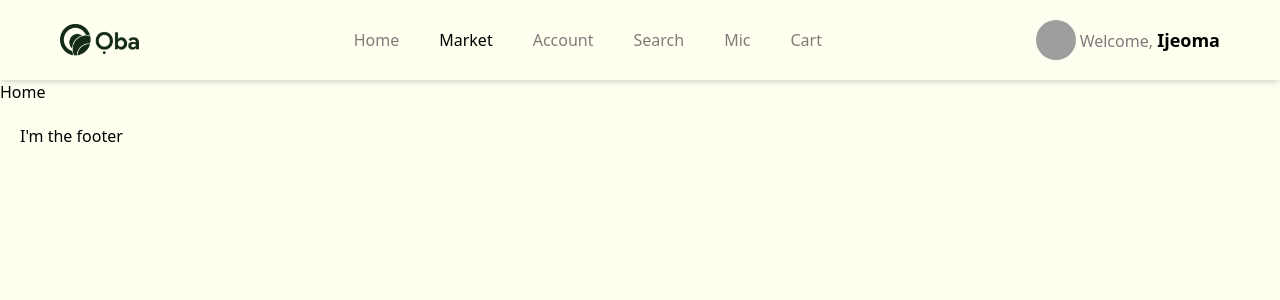
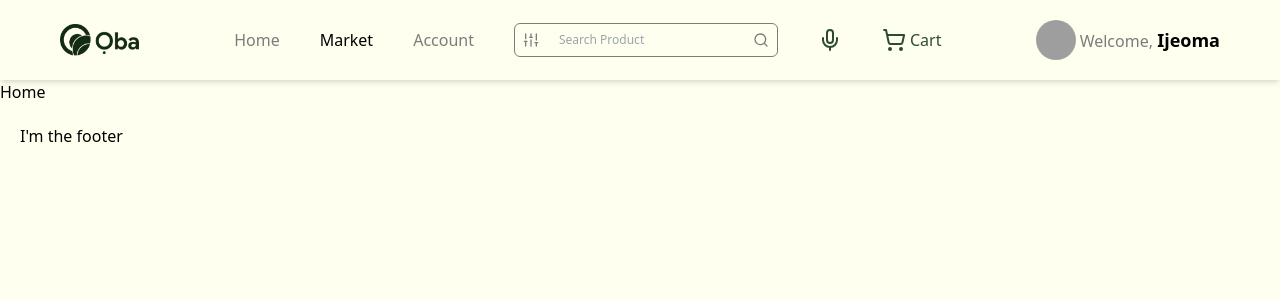
Before and after one commit to Oba-NG/oba-dashboard, a React (Vite) app: page / in a window 1280 px wide. Shown: the top 300 px of the page. Built offline with nearby package versions, Linux system fonts and the light colour scheme; grey boxes are pictures that could not be loaded.

Commit message:
update: desktop header done

```diff
--- a/src/components/Header.jsx
+++ b/src/components/Header.jsx
@@ -1,3 +1,4 @@
+import { Mic, Search, ShoppingCart, SlidersVertical } from "lucide-react";
 import logo from "../assets/oba-logo.png";
 
 export default function Header() {
@@ -14,15 +15,31 @@ export default function Header() {
         </div>
 
         {/* menu */}
-        <div className="hidden md:flex gap-10 text-[--grey]">
+        <div className="hidden md:flex items-center gap-10 text-[--grey]">
           <a href="/">Home</a>
           <a href="/" className="active">
             Market
           </a>
           <a href="/">Account</a>
-          <a href="/">Search</a>
-          <a href="/">Mic</a>
-          <a href="/">Cart</a>
+          {/* Would probably need to implement algolia search here */}
+          <a
+            href="/"
+            className="flex items-center gap-5 border border-[--grey] rounded-md p-2"
+          >
+            <SlidersVertical size={16} />
+            <input
+              type="text"
+              placeholder="Search Product"
+              className="bg-transparent text-xs"
+            />
+            <Search size={16} />
+          </a>
+          <a href="/" className="text-[--oba-green]">
+            <Mic />
+          </a>
+          <a href="/" className="flex items-center gap-1 text-[--oba-green]">
+            <ShoppingCart /> Cart
+          </a>
         </div>
 
         {/* user */}
```
